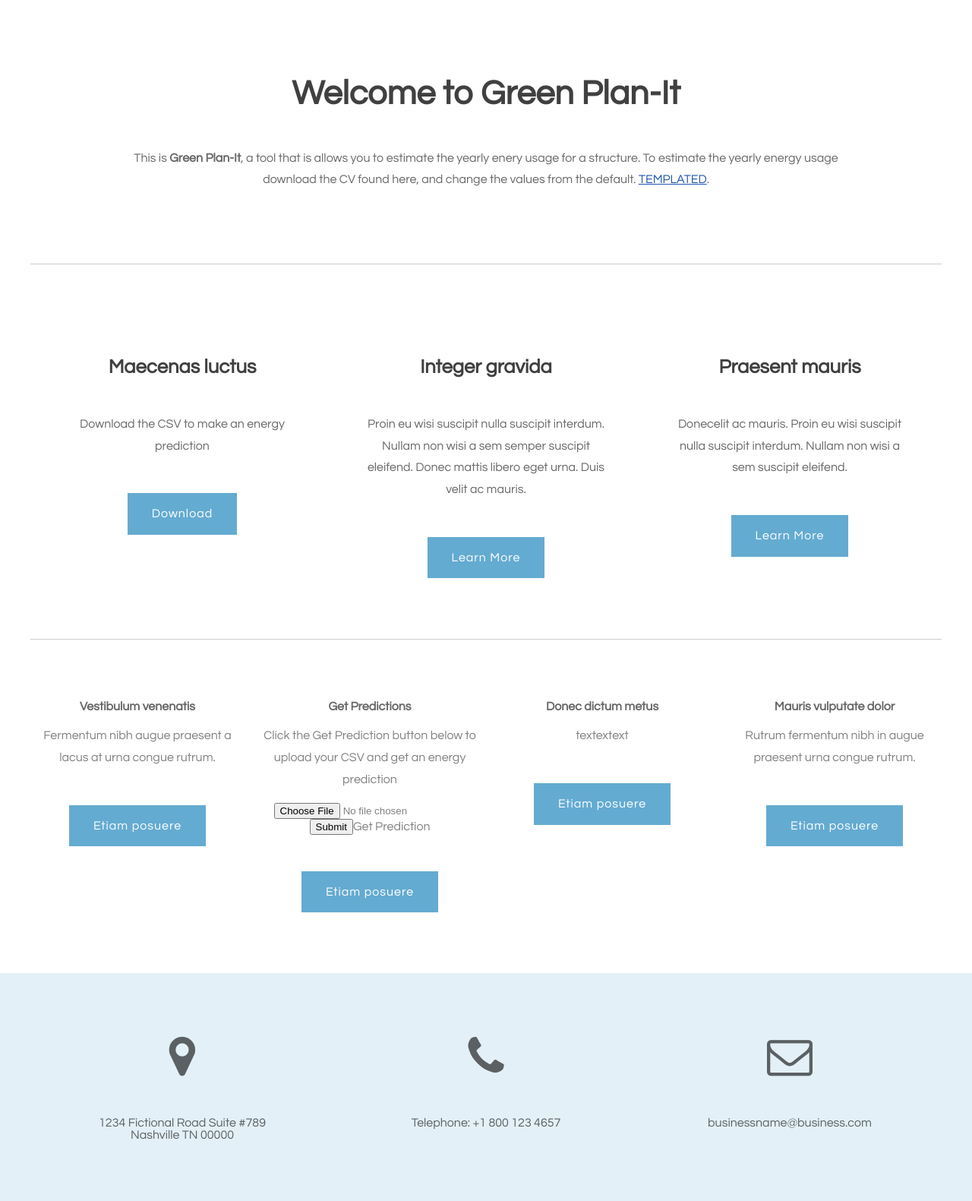
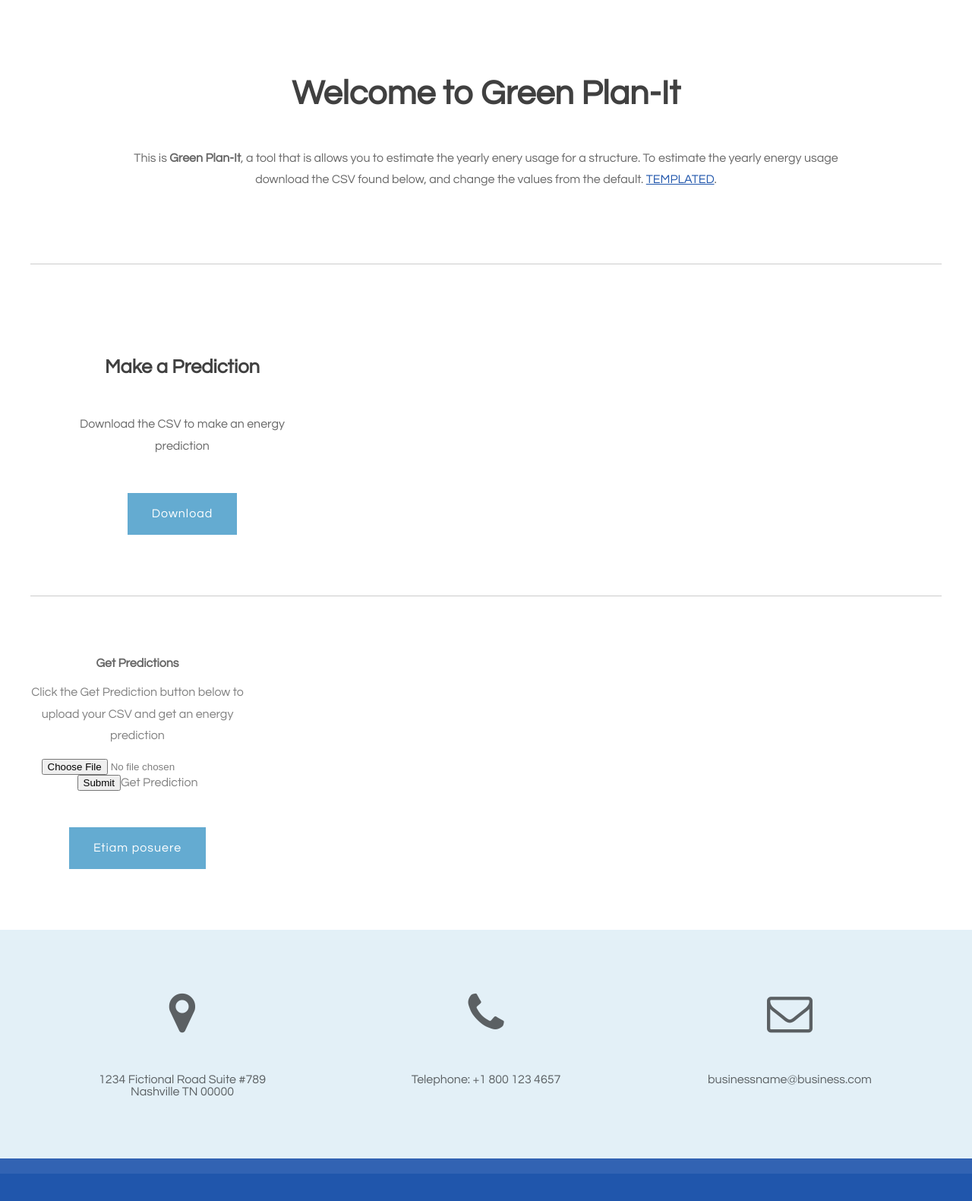
Before and after one commit to rlenaha2/Green-Plan-It, a Flask app: page / in a window 1280 px wide. Shown: the part 983-2564 px from the top of the page at 76% size. Run offline with Flask 2, Linux system fonts and the light colour scheme; parts of the project's set-up code (start-up, migrations or seed data) failed here and were passed over; some libraries are stand-ins or nearby versions.

Commit message:
Updated website to remove template wording

```diff
--- a/website/templates/index.html
+++ b/website/templates/index.html
@@ -76,37 +76,19 @@ $(function() {
 <div class="title">
 	  <h2>Welcome to Green Plan-It</h2>
 		</div>
-		<p>This is <strong>Green Plan-It</strong>, a tool that is allows you to estimate the yearly enery usage for a structure.  To estimate the yearly energy usage download the CV found here, and change the values from the default. <a href="http://templated.co" rel="nofollow">TEMPLATED</a>.  </p>
+		<p>This is <strong>Green Plan-It</strong>, a tool that is allows you to estimate the yearly enery usage for a structure.  To estimate the yearly energy usage download the CSV found below, and change the values from the default. <a href="http://templated.co" rel="nofollow">TEMPLATED</a>.  </p>
 	</div>
 	<div id="three-column" class="container">
 		<div><span class="arrow-down"></span></div>
 		<div id="tbox1">
 			<div class="title">
-				<h2>Maecenas luctus</h2>
+				<h2>Make a Prediction</h2>
 			</div>
 			<p>Download the CSV to make an energy prediction</p>
 			<a href="/download" download="green_plan_it_input.csv" class="button">Download</a> </div>
-		<div id="tbox2">
-			<div class="title">
-				<h2>Integer gravida</h2>
-			</div>
-			<p>Proin eu wisi suscipit nulla suscipit interdum. Nullam non wisi a sem semper suscipit eleifend. Donec mattis libero eget urna. Duis  velit ac mauris.</p>
-			<a href="#" class="button">Learn More</a> </div>
-		<div id="tbox3">
-			<div class="title">
-				<h2>Praesent mauris</h2>
-			</div>
-			<p>Donecelit ac mauris. Proin eu wisi suscipit nulla suscipit interdum. Nullam non wisi a sem suscipit  eleifend.</p>
-			<a href="#" class="button">Learn More</a> </div>
 	</div>
 	<div id="portfolio" class="container">
 		<div class="column1">
-			<div class="box">
-			  <h3>Vestibulum venenatis</h3>
-				<p>Fermentum nibh augue praesent a lacus at urna congue rutrum.</p>
-		  <a href="#" class="button button-small">Etiam posuere</a> </div>
-		</div>
-		<div class="column2">
 			<div class="box">
 			  <h3>Get Predictions</h3>
 				<p>Click the Get Prediction button below to upload your CSV and get an energy prediction</p>
@@ -116,18 +98,6 @@ $(function() {
 				</form>
 
 		<p id="results"> </p>
-		  <a href="#" class="button button-small">Etiam posuere</a> </div>
-		</div>
-		<div class="column3">
-			<div class="box">
-			  <h3>Donec dictum metus</h3>
-				<p>textextext</p>
-		  <a href="#" class="button button-small">Etiam posuere</a> </div>
-		</div>
-		<div class="column4">
-			<div class="box">
-			  <h3>Mauris vulputate dolor</h3>
-				<p>Rutrum fermentum nibh in augue praesent urna congue rutrum.</p>
 		  <a href="#" class="button button-small">Etiam posuere</a> </div>
 		</div>
 	</div>
```
Also changed, not shown: website/static/css/default.css (line endings or trailing spaces).
